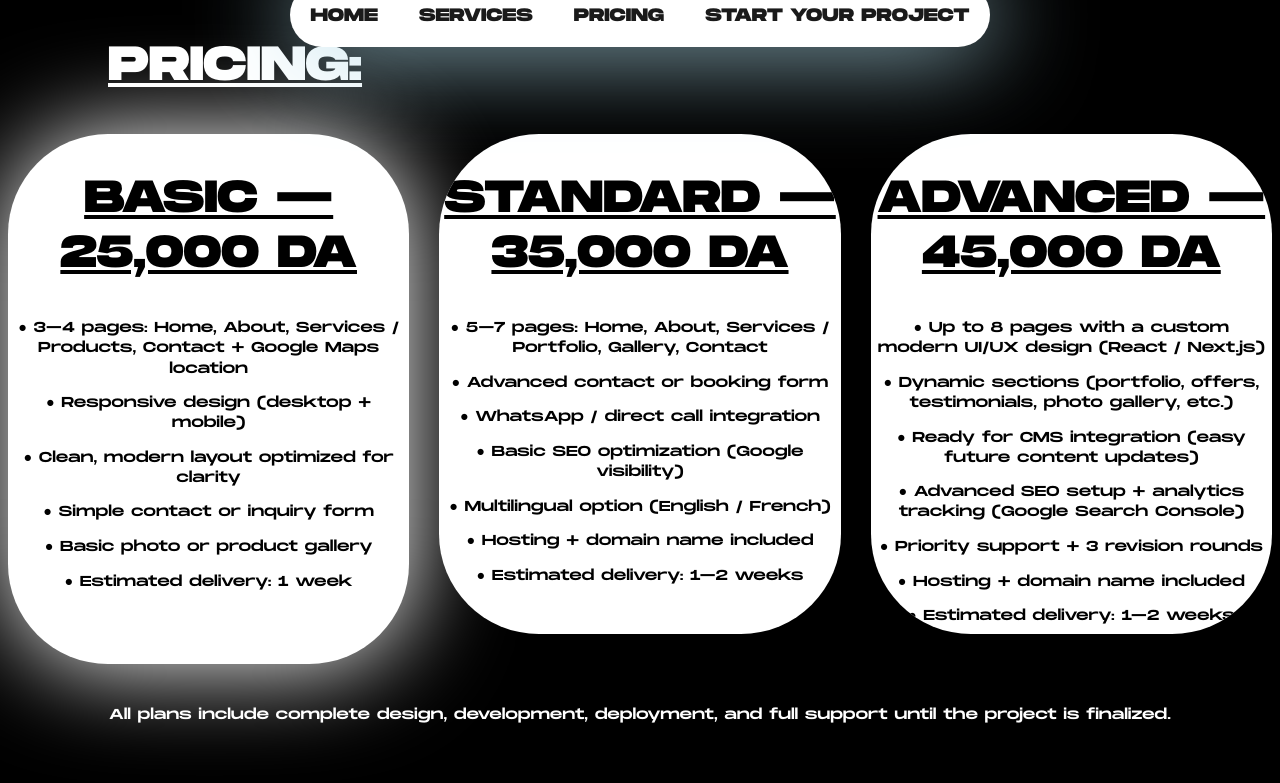
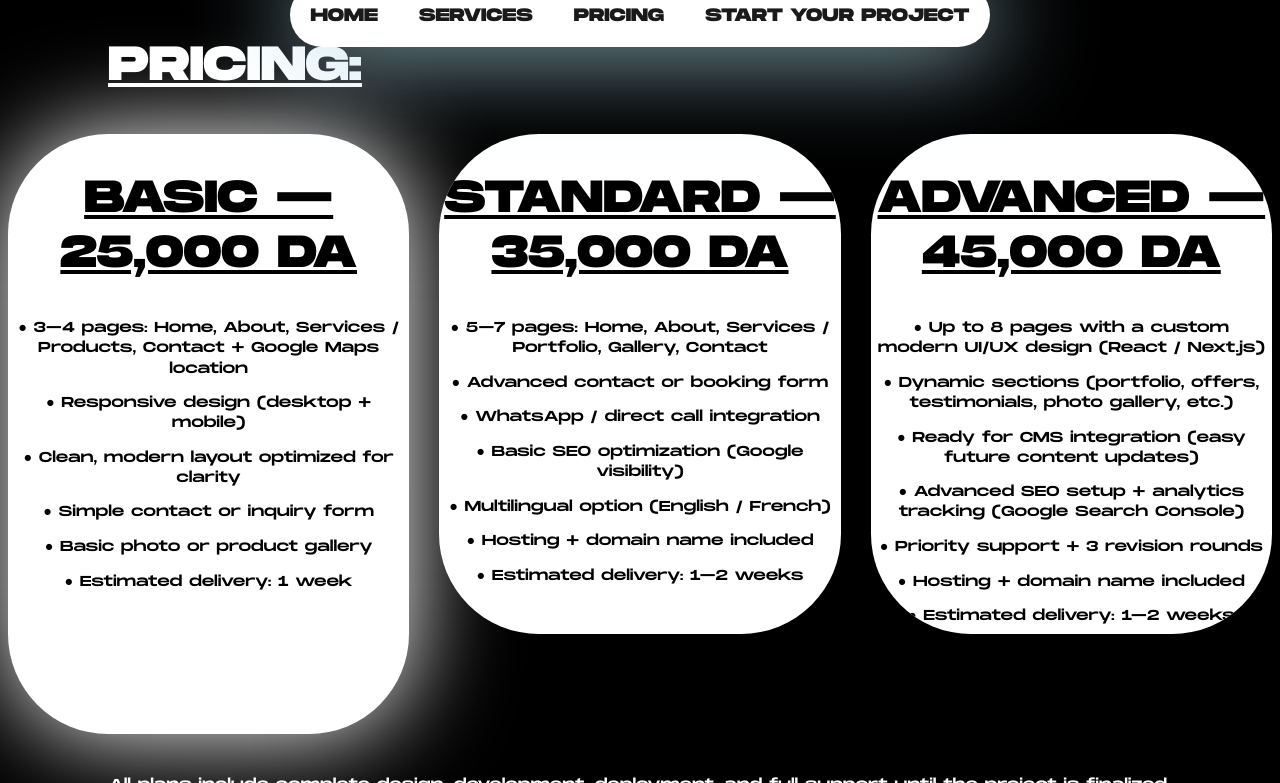
Before and after one commit to mounibcodes/mounibcodes, a plain HTML site: page index.html in a window 1280 px wide. In both pictures the pointer is over the element 208 px from the left and 2300 px from the top of the page. Shown: the part 1917-2700 px from the top of the page. Drawn offline with Linux system fonts and the light colour scheme.

Commit message:
Update me.css

```diff
--- a/me.css
+++ b/me.css
@@ -145,7 +145,7 @@ body {
 
   .gridPrincing div:hover{
     box-shadow: 1px 1px 100px white;
-    height: 530px ;
+    height: 600px ;
   }
   section h1 {
     text-decoration: underline;
```
